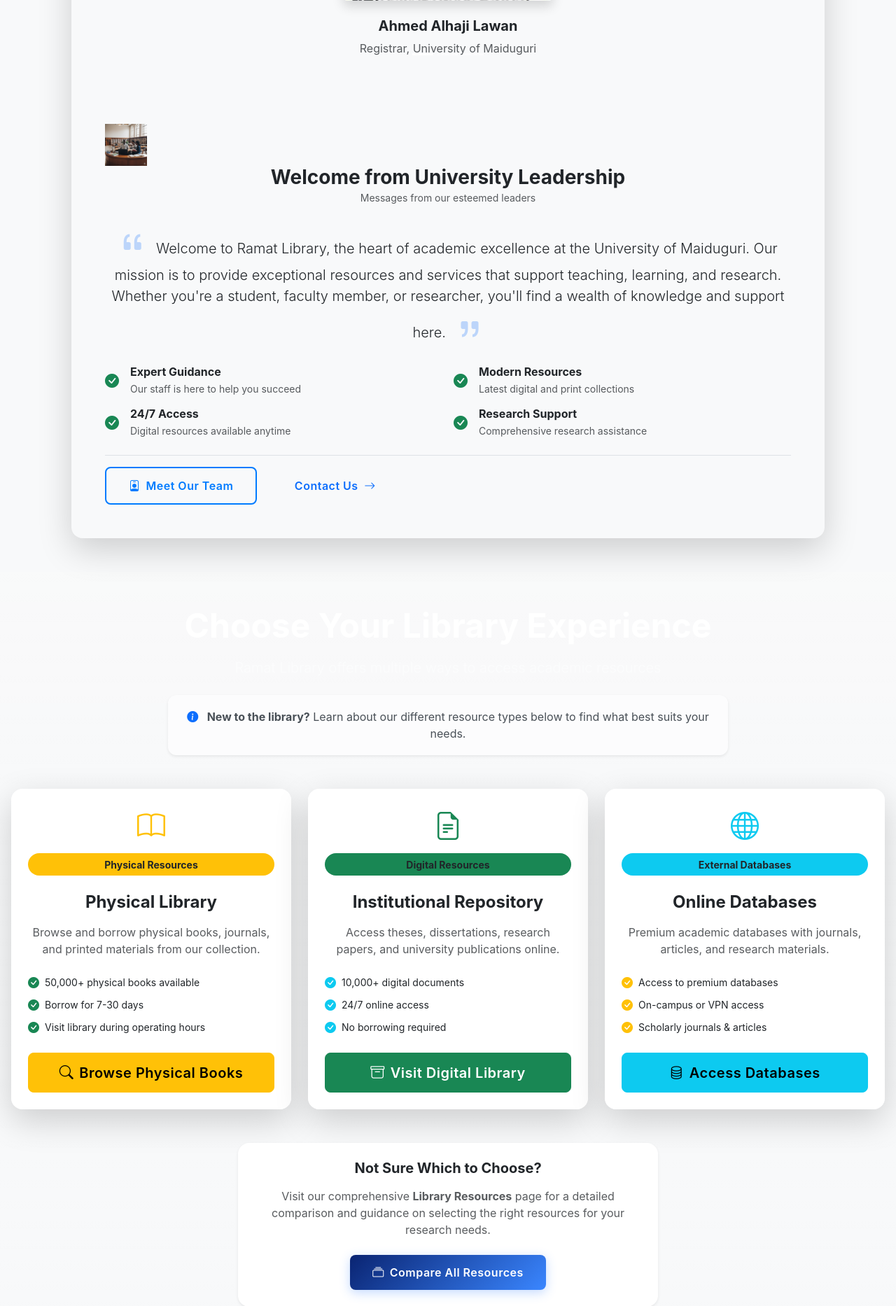
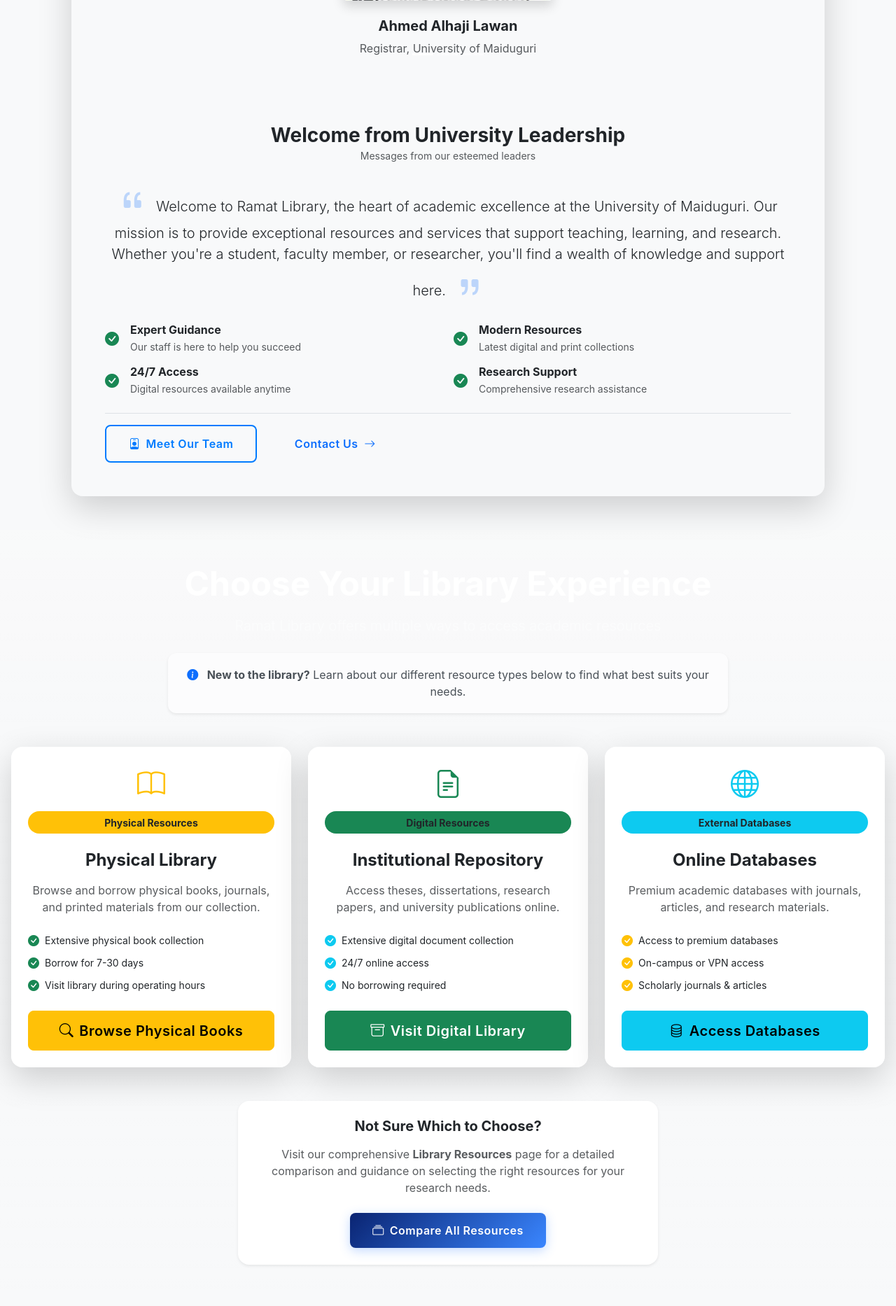
Before and after one commit to ShedrackAmodu/Unimaid2, a Django app: page / in a window 1280 px wide. Shown: the part 1316-3182 px from the top of the page at 70% size. Run offline with Django 5.2, Linux system fonts and the light colour scheme; data that the repository does not hold is empty; some libraries are stand-ins or nearby versions.

Commit message:
gtreat10

```diff
--- a/templates/accounts/digital_resources.html
+++ b/templates/accounts/digital_resources.html
@@ -1,5 +1,6 @@
 {% extends 'base.html' %}
 {% load static %}
+{% load account_filters %}
 
 {% block title %}{{ page_title }} - Ramat Library{% endblock %}
 
@@ -135,7 +136,7 @@
                                     <div class="card-body p-4">
                                         <div class="d-flex align-items-center mb-3">
                                             <div class="resource-icon me-3">
-                                                <i class="bi bi-{{ resource.type|lower|replace(' ','-') }} fs-4 text-primary"></i>
+                                                <i class="bi bi-{{ resource.type|lower|replace:' ,-' }} fs-4 text-primary"></i>
                                             </div>
                                             <div>
                                                 <h6 class="fw-bold mb-1">{{ resource.name }}</h6>
@@ -144,7 +145,7 @@
                                         </div>
                                         <p class="text-muted small mb-3">{{ resource.description }}</p>
                                         <div class="access-info">
-                                            <span class="badge bg-{{ resource.access|lower|replace(' ','-')|replace('on-campus&vpn','warning')|replace('freeaccess','success') }}">
+                                            <span class="badge bg-{{ resource.access|lower|replace:' ,-'|replace:'on-campus&vpn,warning'|replace:'freeaccess,success' }}">
                                                 {{ resource.access }}
                                             </span>
                                         </div>
--- a/templates/accounts/home.html
+++ b/templates/accounts/home.html
@@ -64,7 +64,7 @@
                                     Discover Knowledge
                                 </h2>
                                 <p class="lead text-white mb-4 animate__animated animate__fadeInUp animate__delay-1s">
-                                    Access over 50,000 physical books, journals, and digital resources for your academic success.
+                                    Access a comprehensive collection of physical books, journals, and digital resources for your academic success.
                                 </p>
                                 <div class="d-flex flex-wrap gap-3 animate__animated animate__fadeInUp animate__delay-2s">
                                     <a href="/repository/" class="btn btn-primary btn-lg px-4 py-3">
@@ -206,7 +206,7 @@
             <!-- Message Section -->
             <div class="card-body p-5">
                 <div class="text-center mb-4">
-                    <img src="{% static 'images/ramat_ai3.png' %}" alt="Library Logo" style="width: 60px; height: auto;" class="me-3">
+
                     <h3 class="fw-bold mb-1 d-inline">Welcome from University Leadership</h3>
                     <br>
                     <small class="text-muted">Messages from our esteemed leaders</small>
@@ -346,7 +346,7 @@
                         <div class="features-list mb-4">
                             <div class="d-flex align-items-center justify-content-start mb-2 text-dark">
                                 <i class="bi bi-check-circle-fill text-success me-2"></i>
-                                <small>50,000+ physical books available</small>
+                                <small>Extensive physical book collection</small>
                             </div>
                             <div class="d-flex align-items-center justify-content-start mb-2 text-dark">
                                 <i class="bi bi-check-circle-fill text-success me-2"></i>
@@ -384,7 +384,7 @@
                         <div class="features-list mb-4">
                             <div class="d-flex align-items-center justify-content-start mb-2 text-dark">
                                 <i class="bi bi-check-circle-fill text-info me-2"></i>
-                                <small>10,000+ digital documents</small>
+                                <small>Extensive digital document collection</small>
                             </div>
                             <div class="d-flex align-items-center justify-content-start mb-2 text-dark">
                                 <i class="bi bi-check-circle-fill text-info me-2"></i>
@@ -490,7 +490,7 @@
                             Latest research in engineering, computer science, medicine, and applied sciences.
                         </p>
                         <div class="d-flex justify-content-between align-items-center">
-                            <small class="text-muted">12,000+ titles</small>
+                            <small class="text-muted">Browse our science collection</small>
                             <a href="/catalog/?genre=science" class="btn btn-sm btn-primary">
                                 Explore <i class="bi bi-arrow-right ms-1"></i>
                             </a>
@@ -514,7 +514,7 @@
                             Literature, philosophy, history, fine arts, and cultural studies collections.
                         </p>
                         <div class="d-flex justify-content-between align-items-center">
-                            <small class="text-muted">8,500+ titles</small>
+                            <small class="text-muted">Browse our humanities collection</small>
                             <a href="/catalog/?genre=humanities" class="btn btn-sm btn-success">
                                 Explore <i class="bi bi-arrow-right ms-1"></i>
                             </a>
@@ -538,7 +538,7 @@
                             Economics, sociology, political science, psychology, and development studies.
                         </p>
                         <div class="d-flex justify-content-between align-items-center">
-                            <small class="text-muted">6,800+ titles</small>
+                            <small class="text-muted">Browse our social sciences collection</small>
                             <a href="/catalog/?genre=social_science" class="btn btn-sm btn-warning">
                                 Explore <i class="bi bi-arrow-right ms-1"></i>
                             </a>
@@ -812,7 +812,7 @@
             <div class="col-lg-8 text-center text-white">
                 <h2 class="display-5 fw-bold mb-4">Find Your Next Read</h2>
                 <p class="lead mb-5 opacity-90">
-                    Search through our extensive collection of 50,000+ books, journals, and research materials
+                    Search through our extensive collection of books, journals, and research materials
                 </p>
 
                 <div class="card shadow-lg border-0">
@@ -865,8 +865,8 @@
                         <div class="d-flex align-items-center justify-content-center">
                             <i class="bi bi-book fs-1 text-gold me-3"></i>
                             <div class="text-start">
-                                <h4 class="fw-bold mb-0">50,000+</h4>
-                                <p class="mb-0 opacity-75">Books Available</p>
+                                <h4 class="fw-bold mb-0">Books</h4>
+                                <p class="mb-0 opacity-75">Available</p>
                             </div>
                         </div>
                     </div>
@@ -874,8 +874,8 @@
                         <div class="d-flex align-items-center justify-content-center">
                             <i class="bi bi-file-earmark-text fs-1 text-gold me-3"></i>
                             <div class="text-start">
-                                <h4 class="fw-bold mb-0">10,000+</h4>
-                                <p class="mb-0 opacity-75">Research Papers</p>
+                                <h4 class="fw-bold mb-0">Research</h4>
+                                <p class="mb-0 opacity-75">Papers</p>
                             </div>
                         </div>
                     </div>
@@ -883,8 +883,8 @@
                         <div class="d-flex align-items-center justify-content-center">
                             <i class="bi bi-person fs-1 text-gold me-3"></i>
                             <div class="text-start">
-                                <h4 class="fw-bold mb-0">5,000+</h4>
-                                <p class="mb-0 opacity-75">Active Members</p>
+                                <h4 class="fw-bold mb-0">Active</h4>
+                                <p class="mb-0 opacity-75">Members</p>
                             </div>
                         </div>
                     </div>
@@ -950,7 +950,7 @@
                                       class="img-fluid h-100 img-cover">
                                 <div class="position-absolute bottom-0 start-0 w-100 p-4 bg-gradient"
                                      style="background: linear-gradient(transparent, rgba(0, 31, 63, 0.8));">
-                                    <h5 class="text-white fw-bold mb-2">Join 5,000+ Active Members</h5>
+                                    <h5 class="text-white fw-bold mb-2">Join Our Active Community</h5>
                                     <p class="text-white mb-0 small">Students, faculty, and researchers</p>
                                 </div>
                             </div>
--- a/templates/accounts/terms_of_use.html
+++ b/templates/accounts/terms_of_use.html
@@ -80,7 +80,7 @@
 
                                 <h5 class="fw-bold mb-2 mt-3">Fines and Fees</h5>
                                 <ul>
-                                    <li>Overdue books: ₦50 per day</li>
+                                    <li>Overdue books: Fine amount per day as determined by library policy</li>
                                     <li>Lost books: Replacement cost plus processing fee</li>
                                     <li>Damaged materials: Repair or replacement cost</li>
                                 </ul>
--- a/templates/admin/index.html
+++ b/templates/admin/index.html
@@ -244,7 +244,7 @@
         <i class="bi bi-file-earmark-text stat-icon"></i>
         <div class="stat-number">{{ document_count|default:"0" }}</div>
         <div class="stat-label">Research Documents</div>
-        <a href="{% url 'admin:repository_document_changelist' %}" class="quick-action-btn">View Documents</a>
+        <a href="{% url 'admin:repository_ebook_changelist' %}" class="quick-action-btn">View Documents</a>
     </div>
 
     <div class="dashboard-card stat-card">
@@ -279,7 +279,7 @@
                 <a href="{% url 'admin:blog_blogpost_add' %}" class="quick-action-btn">
                     <i class="bi bi-newspaper"></i> Create Post
                 </a>
-                <a href="{% url 'admin:repository_document_add' %}" class="quick-action-btn">
+                <a href="{% url 'admin:repository_ebook_add' %}" class="quick-action-btn">
                     <i class="bi bi-upload"></i> Upload Document
                 </a>
                 <a href="{% url 'admin:circulation_loan_changelist' %}" class="quick-action-btn">
--- a/templates/catalog/author_list.html
+++ b/templates/catalog/author_list.html
@@ -15,7 +15,7 @@
             <div>
                 <h1 class="display-4 fw-bold mb-2">Library Authors</h1>
                 <p class="lead text-muted mb-0">
-                    Discover {{ authors.paginator.count|default:"20,000+" }} authors in our collection
+                    Discover our extensive author collection
                 </p>
             </div>
             <div class="mt-3 mt-md-0">
```
Also changed, not shown: apps/accounts/templatetags/account_filters.py (+10 -0 lines), templates/catalog/book_list.html (+5 -5 lines), templates/circulation/analytics.html (+4 -4 lines), templates/circulation/pay_fine.html (+10 -16 lines).
